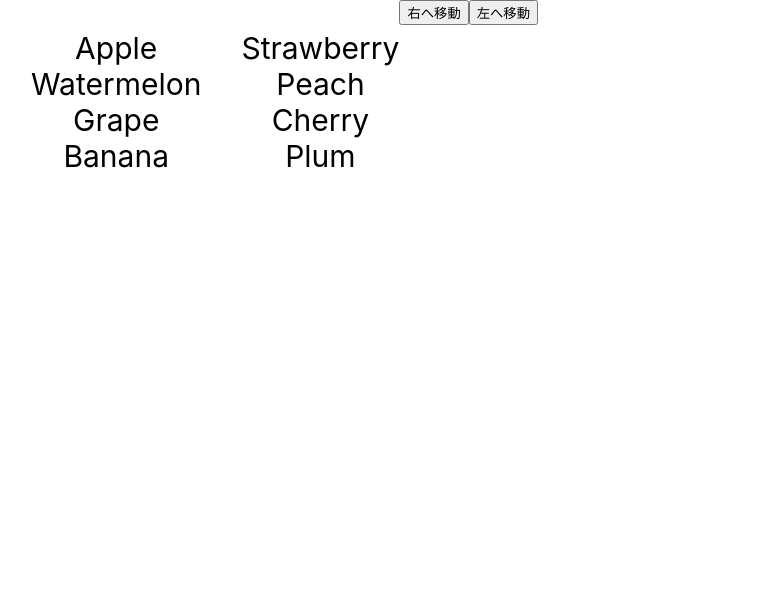
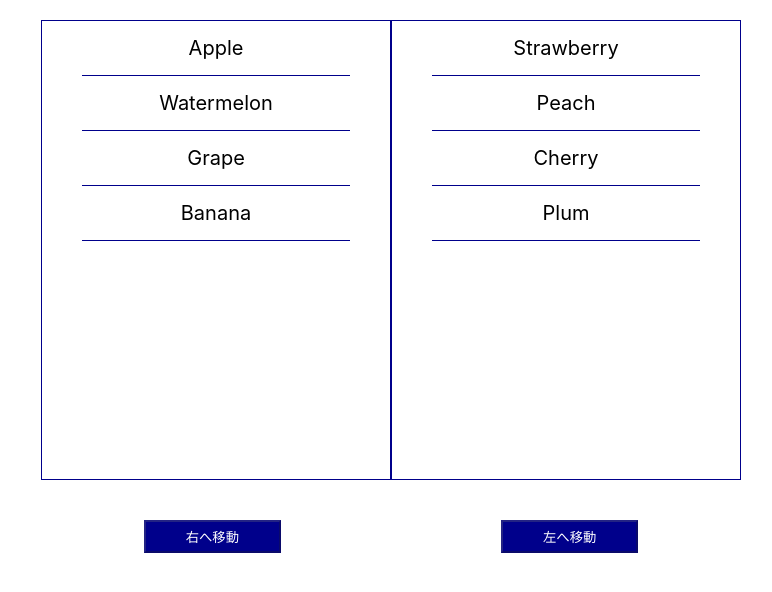
Before and after one commit to TakumiUemoto/yoku-test-c, a React (Create React App) app: page / in a window 1280 px wide. Shown: the top 592 px of the page, without its empty margins (9-781 px from the left). Built offline with nearby package versions, Linux system fonts and the light colour scheme.

Commit message:
testC完成

```diff
--- a/src/App.js
+++ b/src/App.js
@@ -1,7 +1,13 @@
 import React, { useState } from 'react';
-import './App.css';
+import styled from "styled-components";
 
 function App() {
+
+  const [selected, setSelected] = useState({id:null, name: ""});
+  const [disabled1, setDisabled1] = useState(true);
+  const [disabled2, setDisabled2] = useState(true);
+  const [active, setActive] = useState(false);
+
   const [lists1, setLists1] = useState([
     {id: 1, name: "Apple"},
     {id: 2, name: "Watermelon"},
@@ -15,63 +21,116 @@ function App() {
     {id: 8, name: "Plum"},
   ]);
 
-  const [selected, setSelected] = useState(null);
-  const [disabled1, setDisabled1] = useState(false);
-  const [disabled2, setDisabled2] = useState(false);
 
   const handleClick1 = (i) => {
     setSelected(i); //リスト選択状態のセット
-    setDisabled1(true); //「左へ移動」を無効に
+      setActive(!active); //選択した文字の色を切り替える
+      setDisabled2(false);
   };
 
   const handleClick2 = (i) => {
     setSelected(i); //リスト選択状態のセット
-    setDisabled2(true); //「右へ移動」を無効に
+      setActive(!active); //選択した文字の色を切り替える
+      setDisabled1(false);
   };
+
 
   const moveToRight = () => {
     setLists1(lists1.filter((i) => i.id !== selected.id));
     setLists2([...lists2, selected]);
 
-    setSelected(null); //リストの選択状態を解除
-    setDisabled1(false); //「左へ移動」の無効を解除
+      setSelected({id:null, name: ""}); //リストの選択状態を解除
+      setActive(!active); //選択した文字の色を切り替える
+      setDisabled2(true);
   };
 
   const moveToLeft = () => {
     setLists2(lists2.filter((i) => i.id !== selected.id));
     setLists1([...lists1, selected]);
 
-    setSelected(null); //リストの選択状態を解除
-    setDisabled2(false); //「右へ移動」の無効を解除
+      setSelected({id:null, name: ""}); //リストの選択状態を解除
+      setActive(!active); //選択した文字の色を切り替える
+      setDisabled1(true);
   };
 
   return (
-    <div>
-      <div className='ul-wrapper'>
-        <ul>
-    {/* 同じリストへ移動できないように左右のリストを同時選択不可に*/}
+    <Container>
+
+      <ListContainer>
+        <List>
           {lists1.map((i) => (
-            <li key={i.id} onClick={() => handleClick1(i)} disabled={disabled2}>
-              {i.name}
-            </li>
+            <ListItem key={i.id} onClick={() => handleClick1(i)} active={active} disabled={disabled2}>
+              { i.name  }
+            </ListItem>
           ))}
-        </ul>
-        <ul>
+        </List>
+        <List>
           {lists2.map((i) => (
-            <li key={i.id} onClick={() => handleClick2(i)} disabled={disabled1}>
-              {i.name}
-            </li>
+            <ListItem key={i.id} onClick={() => handleClick2(i)} active={active} disabled={disabled1}>
+              { i.name  }
+            </ListItem>
           ))}
-        </ul>
-      </div>
-      <div className='button-wrapper'>
-          <button className="button" onClick={moveToRight}
-                  disabled={disabled2}>右へ移動</button>
-          <button className="button" onClick={moveToLeft}
-                  disabled={disabled1}>左へ移動</button>
-      </div>
-    </div>
-  )
-}
+        </List>
+      </ListContainer>
+
+      <ButtonContainer>
+        <Button className="button" onClick={moveToRight}
+                disabled={disabled2}>右へ移動</Button>
+        <Button className="button" onClick={moveToLeft}
+                disabled={disabled1}>左へ移動</Button>
+      </ButtonContainer>
+
+      <StyledSelect
+        active={active}>{`選択中: ${selected.name}`}
+      </StyledSelect>
+    </Container>
+  );
+};
+
+const Container = styled.div`
+  width: 800px;
+`;
+const ListContainer = styled.div`
+  font-size: 20px;
+  display: flex;
+  align-items: center;
+  justify-content: center;
+`;
+
+const List = styled.ul`
+  list-style: none;
+  padding-right: 40px;
+  box-sizing: border-box;
+  border: 1px solid darkblue;
+  width: 350px;
+  height: 460px;
+
+`
+
+const ListItem = styled.li`
+  text-align: center;
+  padding: 15px 0;
+  box-sizing: border-box;
+  border-bottom: 1px solid darkblue;
+
+`;
+const ButtonContainer = styled.div`
+  display: flex;
+  align-items: center;
+  justify-content: center;
+`;
+
+const Button = styled.button`
+  text-align: center;
+  padding: 5px 40px;
+  margin: 20px 110px;
+  background-color: darkblue;
+  color: white;
+`;
+
+const StyledSelect = styled.h1`
+  color: ${props => (props.active ? "black" : "white" )};
+  text-align: center;
+`;
 
 export default App;
```
